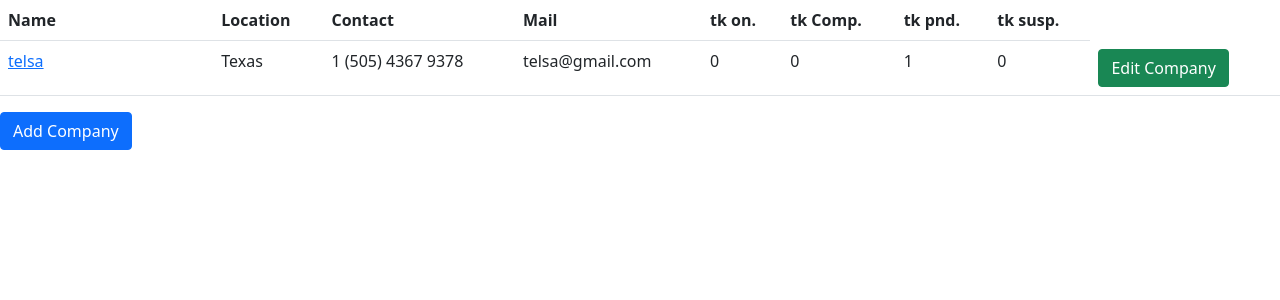
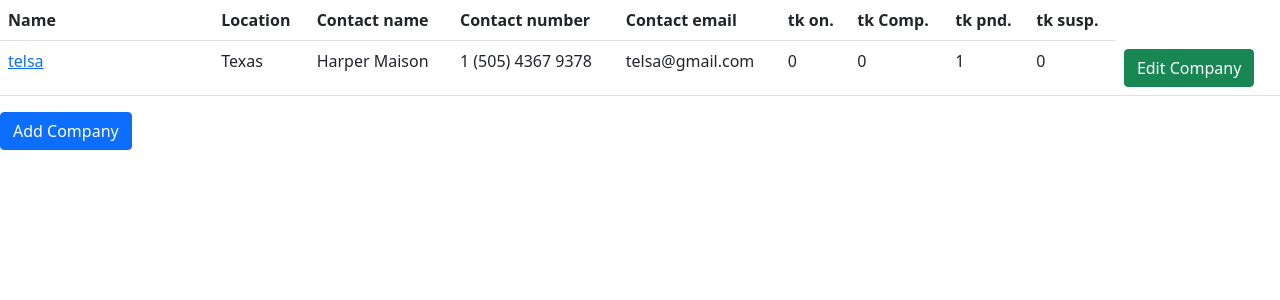
Before and after one commit to okukuson/Task-Manager-webapp, a Flask app: page /company-list in a window 1280 px wide. Shown: the part 76-376 px from the top of the page. Run offline with Flask 3, Linux system fonts and the light colour scheme; a user stored in the database is signed in; data comes from the database, SQL or seed files in the repository; both versions use the stored data as it was after the commit; data that the repository does not hold is empty; some libraries are stand-ins or nearby versions.

Commit message:
With Company Contanct Name added to company details

```diff
--- a/main.py
+++ b/main.py
@@ -105,10 +105,10 @@ class Company(db.Model):
     __tablename__ = 'company'
 
     id = db.Column(db.Integer, primary_key=True)
-
     name = db.Column(db.String(30), nullable=False)
     location = db.Column(db.String(30), nullable=False)
     contact = db.Column(db.String(30))
+    contact_name = db.Column(db.String(30))
     mail = db.Column(db.String(30))
 
     task = relationship("Task", back_populates='company_name', lazy='subquery')
@@ -294,7 +294,7 @@ def leave_calculator(staff):
 
 #                                                  Form sections
 
-db_head = ["id", 'company name', "location", 'task', "assign", 'cost', "payment", "Balance", "start", "status",
+db_head = ["id", 'company name', 'task name', "task location", "assigned staff", 'cost', "payment", "Balance", "start", "status",
            "confirm"]
 
 #                                      Route Section
@@ -361,14 +361,15 @@ def all_staffs(category):
 @login_required
 @admin_only
 def addCompany():
-    form = MyForm()
+    form = CompanyForm()
     if form.validate_on_submit():
 
         name = form.name.data
         location = form.location.data
         contact = form.contact.data
+        contact_name = form.contact_name.data
         mail = form.mail.data
-        newcompany = Company(name=name, location=location, contact=contact, mail=mail)
+        newcompany = Company(name=name, location=location, contact_name=contact_name, contact=contact, mail=mail)
         db.session.add(newcompany)
         db.session.commit()
         flash(f"{name} has been successfully added to Company List!!")
@@ -545,7 +546,7 @@ def editTask(taskid):
             db.session.commit()
             flash(f"Change has been successful made to {task.task_name}!!!")
             return redirect(url_for('taskDetails', task_id=taskid))
-    return render_template('edittask.html', form=form, taskid=taskid, num_mail=mail_counter())
+    return render_template('edit_details.html', form=form, name=task.task_name, num_mail=mail_counter())
 
 
 @app.route("/company-list", methods=['GET', 'POST'])
@@ -553,7 +554,7 @@ def editTask(taskid):
 @admin_only
 # Displays list of companies for the admin accounts
 def companyList():
-    colhead = ('name', 'location', 'contact', 'mail')
+    colhead = ('name', 'location', 'contact name',  'contact number', 'Contact Email')
     with app.app_context():
         data1 = db.session.query(Company).all()
 
@@ -662,12 +663,18 @@ def editCompany(company_id):
     company = db.get_or_404(Company, company_id)
     form = EditCompany()
     if request.method == 'POST':
+        name = form.name.data
         email = form.email.data
         location = form.location.data
+        contact_name = form.contact_name.data
         number = form.number.data
 
+        if name is not None and name.strip() != '':
+            company.name = name
         if email is not None and email.strip() != '':
             company.email = email
+        if contact_name is not None and email.strip() != '':
+            company.contact_name = contact_name
         if location is not None and location.strip() != '':
             company.location = location.strip()
         if number is not None and number.strip() != '':
@@ -972,4 +979,4 @@ def compose_message(recipient):
 
 
 if __name__ == '__main__':
-    app.run(debug=False)
+    app.run(debug=True)
--- a/templates/companylist.html
+++ b/templates/companylist.html
@@ -19,6 +19,7 @@
         <tr>
             <td class="col-2"><a href="{{url_for('task_list', company=details.id, status='None')}}">{{details.name}}</a></td>
             <td>{{details.location}}</td>
+            <td>{{details.contact_name}}</td>
             <td>{{details.contact}}</td>
             <td>{{details.mail}}</td>
             <td>{{info[details.name][0]}}</td>
--- a/templates/edit_details.html
+++ b/templates/edit_details.html
@@ -5,10 +5,10 @@
 
 {% from 'bootstrap5/form.html' import render_form %}
 <div class="container" xmlns="http://www.w3.org/1999/html">
- <h4 class="link-danger" align="center">ATTENTION</h4>
- <h5 class="link-warning" align="center">Please field you dont wish to change or alter blank</h5>
+ <h4 class="link-danger" align="center">ATTENTION!!!</h4>
+ <h5 class="link-warning" align="center">Please <span style="color:red;">DON'T</span> fill the field you <span style="color:red;">DON'T</span> wish to change or alter blank</h5>
  <br><br>
- <h3><u>{{name}} Details</u></h3>
+ <h3><u>{{name.capitalize()}} Details</u></h3>
  {{render_form(form)}}
 </div>
 
```
Also changed, not shown: forms.py (+7 -4 lines), templates/edittask.html (deleted, +0 -9 lines), instance/web_app_database.db, 1 other file.
